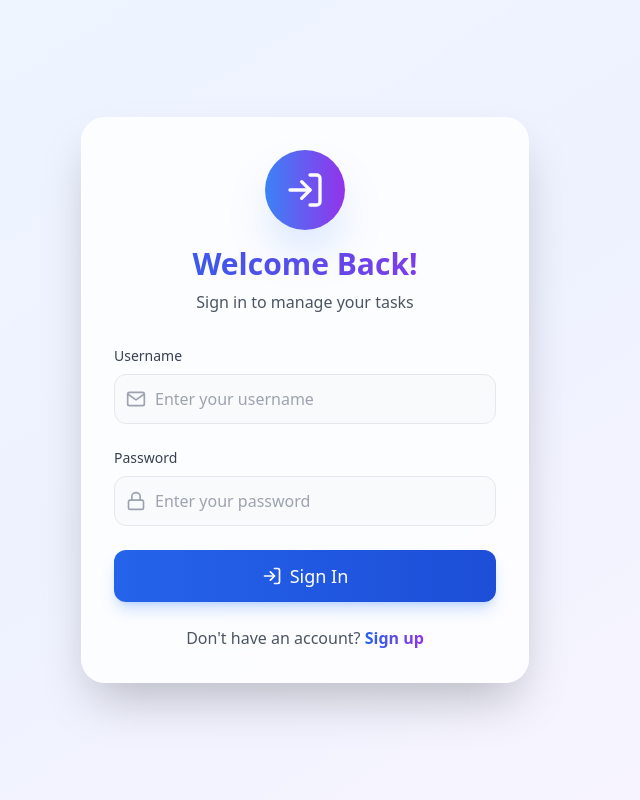
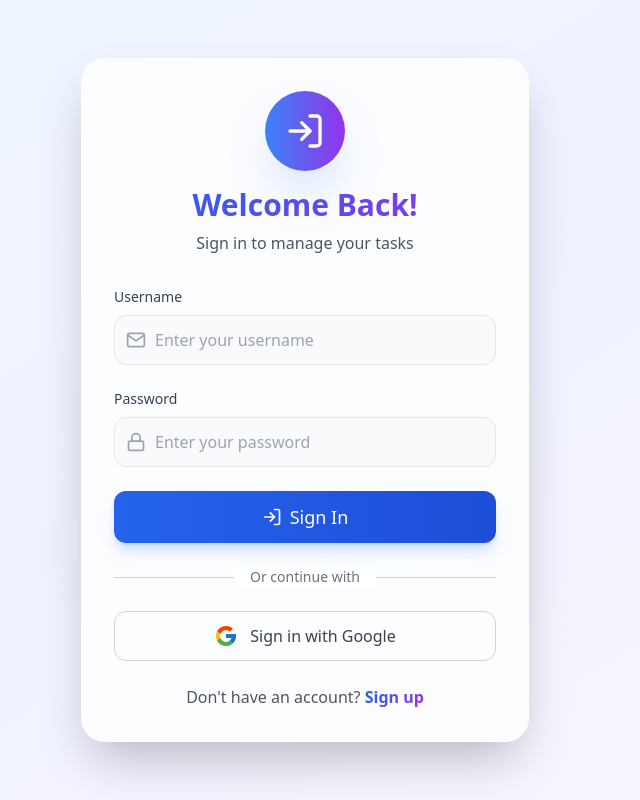
Before and after one commit to jayaprakash011105/TO-DO-App, a React (Vite) app: page /login in a window 1280 px wide. Shown: the whole page, without its empty margins (335-975 px from the left). Built offline with nearby package versions, Linux system fonts and the light colour scheme; no server answers.

Commit message:
Add Google Sign-in to Login and Register pages

```diff
--- a/src/pages/Login.jsx
+++ b/src/pages/Login.jsx
@@ -1,8 +1,10 @@
 import { useState } from 'react';
 import { Link, useNavigate } from 'react-router-dom';
-import { useAuth } from '../contexts/AuthContext';
+import { useAuth } from '../contexts/FirebaseAuthContext';
 import { FiMail, FiLock, FiLogIn } from 'react-icons/fi';
+import { FcGoogle } from 'react-icons/fc';
 import { motion } from 'framer-motion';
+import toast from 'react-hot-toast';
 
 const Login = () => {
   const [formData, setFormData] = useState({
@@ -10,7 +12,7 @@ const Login = () => {
     password: '',
   });
   const [loading, setLoading] = useState(false);
-  const { login } = useAuth();
+  const { login, loginWithGoogle } = useAuth();
   const navigate = useNavigate();
 
   const handleChange = (e) => {
@@ -23,7 +25,17 @@ const Login = () => {
   const handleSubmit = async (e) => {
     e.preventDefault();
     setLoading(true);
+    // Note: username field is actually email for Firebase Auth
     const result = await login(formData.username, formData.password);
+    if (result.success) {
+      navigate('/');
+    }
+    setLoading(false);
+  };
+
+  const handleGoogleLogin = async () => {
+    setLoading(true);
+    const result = await loginWithGoogle();
     if (result.success) {
       navigate('/');
     }
@@ -109,6 +121,26 @@ const Login = () => {
             </button>
           </form>
 
+          {/* Divider */}
+          <div className="relative my-6">
+            <div className="absolute inset-0 flex items-center">
+              <div className="w-full border-t border-gray-300 dark:border-gray-600"></div>
+            </div>
+            <div className="relative flex justify-center text-sm">
+              <span className="px-4 bg-white dark:bg-gray-800 text-gray-500">Or continue with</span>
+            </div>
+          </div>
+
+          {/* Google Login Button */}
+          <button
+            onClick={handleGoogleLogin}
+            disabled={loading}
+            className="w-full flex items-center justify-center space-x-3 py-3 px-4 border border-gray-300 dark:border-gray-600 rounded-xl hover:bg-gray-50 dark:hover:bg-gray-700 transition-all duration-300 group"
+          >
+            <FcGoogle className="w-6 h-6" />
+            <span className="text-gray-700 dark:text-gray-300 font-medium">Sign in with Google</span>
+          </button>
+
           <div className="mt-6 text-center">
             <p className="text-gray-600">
               Don't have an account?{' '}
--- a/src/pages/Register.jsx
+++ b/src/pages/Register.jsx
@@ -1,7 +1,8 @@
 import { useState } from 'react';
 import { Link, useNavigate } from 'react-router-dom';
-import { useAuth } from '../contexts/AuthContext';
+import { useAuth } from '../contexts/FirebaseAuthContext';
 import { FiUser, FiMail, FiLock, FiUserPlus } from 'react-icons/fi';
+import { FcGoogle } from 'react-icons/fc';
 import { motion } from 'framer-motion';
 import toast from 'react-hot-toast';
 
@@ -13,7 +14,7 @@ const Register = () => {
     confirmPassword: '',
   });
   const [loading, setLoading] = useState(false);
-  const { register } = useAuth();
+  const { register, loginWithGoogle } = useAuth();
   const navigate = useNavigate();
 
   const handleChange = (e) => {
@@ -37,14 +38,19 @@ const Register = () => {
     }
 
     setLoading(true);
-    const result = await register({
-      username: formData.username,
-      email: formData.email,
-      password: formData.password,
-    });
+    const result = await register(formData.email, formData.password, formData.username);
 
     if (result.success) {
-      navigate('/login');
+      navigate('/');
+    }
+    setLoading(false);
+  };
+
+  const handleGoogleSignup = async () => {
+    setLoading(true);
+    const result = await loginWithGoogle();
+    if (result.success) {
+      navigate('/');
     }
     setLoading(false);
   };
@@ -168,6 +174,26 @@ const Register = () => {
             </button>
           </form>
 
+          {/* Divider */}
+          <div className="relative my-6">
+            <div className="absolute inset-0 flex items-center">
+              <div className="w-full border-t border-gray-300"></div>
+            </div>
+            <div className="relative flex justify-center text-sm">
+              <span className="px-4 bg-white text-gray-500">Or continue with</span>
+            </div>
+          </div>
+
+          {/* Google Signup Button */}
+          <button
+            onClick={handleGoogleSignup}
+            disabled={loading}
+            className="w-full flex items-center justify-center space-x-3 py-3 px-4 border border-gray-300 rounded-xl hover:bg-gray-50 transition-all duration-300 group"
+          >
+            <FcGoogle className="w-6 h-6" />
+            <span className="text-gray-700 font-medium">Sign up with Google</span>
+          </button>
+
           <div className="mt-6 text-center">
             <p className="text-gray-600">
               Already have an account?{' '}
```
Also changed, not shown: 1 other file (tests, documents, lock files or other folders).
